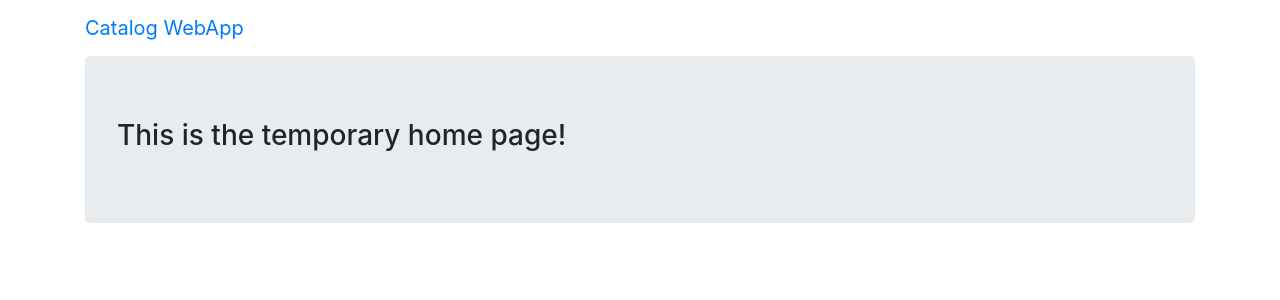
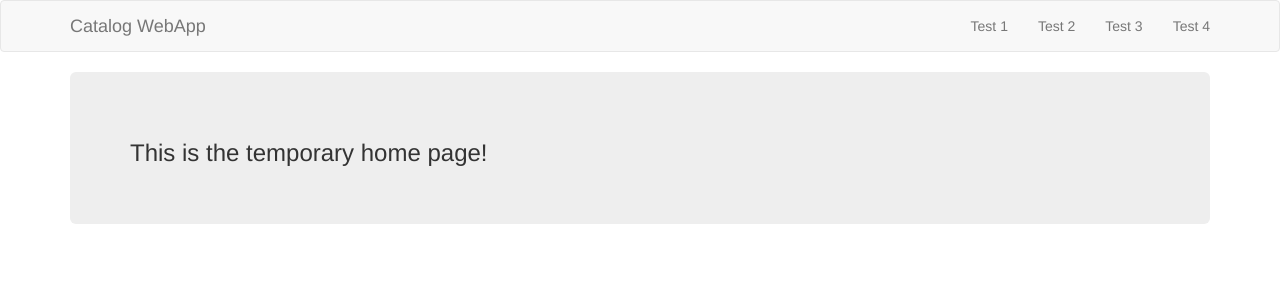
Before and after one commit to andrew103/django_catalog_proj, a Django app: page / in a window 1280 px wide. Shown: the top 300 px of the page. Run offline with Django 3.2, Linux system fonts and the light colour scheme; some libraries are stand-ins or nearby versions.

Commit message:
Made working home page

```diff
--- a/catalog/templates/base.html
+++ b/catalog/templates/base.html
@@ -5,19 +5,19 @@
     <meta charset="utf-8">
     <title>Django Catalog Site</title>
 
-    <link rel="stylesheet" href="https://maxcdn.bootstrapcdn.com/bootstrap/4.0.0-beta/css/bootstrap.min.css" integrity="sha384-/Y6pD6FV/Vv2HJnA6t+vslU6fwYXjCFtcEpHbNJ0lyAFsXTsjBbfaDjzALeQsN6M" crossorigin="anonymous">
-    <script src="https://maxcdn.bootstrapcdn.com/bootstrap/4.0.0-beta/js/bootstrap.min.js" integrity="sha384-h0AbiXch4ZDo7tp9hKZ4TsHbi047NrKGLO3SEJAg45jXxnGIfYzk4Si90RDIqNm1" crossorigin="anonymous"></script>
+    <link rel="stylesheet" href="https://maxcdn.bootstrapcdn.com/bootstrap/3.3.7/css/bootstrap.min.css" integrity="sha384-BVYiiSIFeK1dGmJRAkycuHAHRg32OmUcww7on3RYdg4Va+PmSTsz/K68vbdEjh4u" crossorigin="anonymous">
+    <script src="https://maxcdn.bootstrapcdn.com/bootstrap/3.3.7/js/bootstrap.min.js" integrity="sha384-Tc5IQib027qvyjSMfHjOMaLkfuWVxZxUPnCJA7l2mCWNIpG9mGCD8wGNIcPD7Txa" crossorigin="anonymous"></script>
   </head>
   <body>
-    <nav class="navbar mynav" role="navigation">
+    <nav class="navbar navbar-default" role="navigation">
       <div class="container">
-        <a class="navbar-brand mynav" href="{% url 'home' %}">Catalog WebApp</a>
+        <a class="navbar-brand" href="{% url 'home' %}">Catalog WebApp</a>
 
         <ul class="nav navbar-nav navbar-right">
-          <li><a href="{% url '' %}"></a></li>
-          <li><a href="{% url '' %}"></a></li>
-          <li><a href="{% url '' %}"></a></li>
-          <li><a href="{% url '' %}"></a></li>
+          <li><a href="#">Test 1</a></li>
+          <li><a href="#">Test 2</a></li>
+          <li><a href="#">Test 3</a></li>
+          <li><a href="#">Test 4</a></li>
         </ul>
       </div>
     </nav>
```
